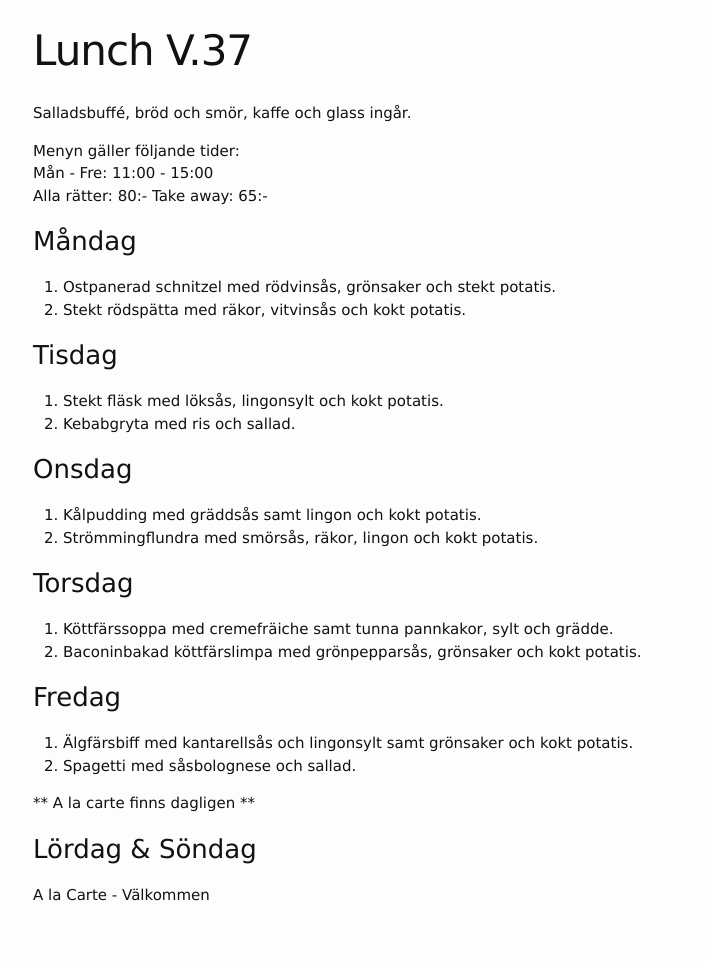
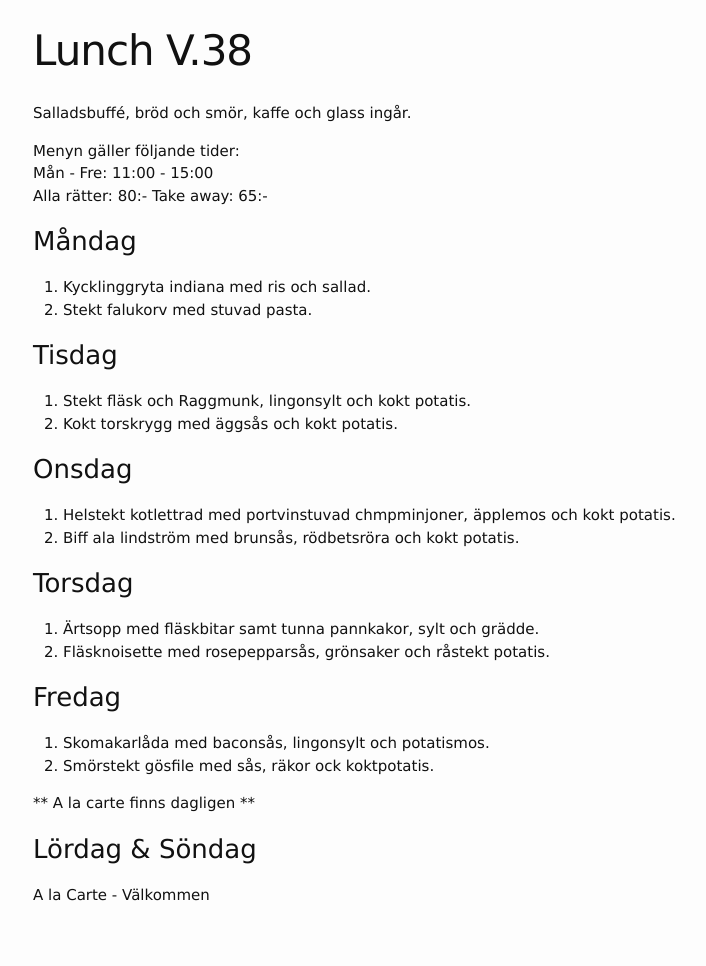
Before and after one commit to FarInn62/farinn62.github.io, a Jekyll site: the page built from lunch.md, in a window 1280 px wide. Shown: the whole page, without its empty margins (237-943 px from the left). Built offline with Jekyll 4.4.1, drawn with Linux system fonts in a browser that asks for light colours.

Commit message:
Update lunch.md

```diff
--- a/lunch.md
+++ b/lunch.md
@@ -1,6 +1,6 @@
 ---
 layout: foodmenu
-title: Lunch V.37
+title: Lunch V.38
 permalink: /lunch/
 published: true
 ---
@@ -12,29 +12,29 @@ Alla rätter: 80:- Take away: 65:-
 
 ### Måndag
 
-1. Ostpanerad schnitzel med rödvinsås, grönsaker och stekt potatis.
-2. Stekt rödspätta med räkor, vitvinsås och kokt potatis.
+1. Kycklinggryta indiana med ris och sallad.
+2. Stekt falukorv med stuvad pasta.
 
 ### Tisdag
 
-1. Stekt fläsk med löksås, lingonsylt och kokt potatis.
-2. Kebabgryta med ris och sallad.
+1. Stekt fläsk och Raggmunk, lingonsylt och kokt potatis.
+2. Kokt torskrygg med äggsås och kokt potatis.
 
 
 ### Onsdag
 
-1. Kålpudding med gräddsås samt lingon och kokt potatis.
-2. Strömmingflundra med smörsås, räkor, lingon och kokt potatis.
+1. Helstekt kotlettrad med portvinstuvad chmpminjoner, äpplemos och kokt potatis.
+2. Biff ala lindström med brunsås, rödbetsröra och kokt potatis.
 
 ### Torsdag
 
-1. Köttfärssoppa med cremefräiche samt tunna pannkakor, sylt och grädde.
-2. Baconinbakad köttfärslimpa med grönpepparsås, grönsaker och kokt potatis.
+1. Ärtsopp med fläskbitar samt tunna pannkakor, sylt och grädde.
+2. Fläsknoisette med rosepepparsås, grönsaker och råstekt potatis.
 
 ### Fredag
 
-1. Älgfärsbiff med kantarellsås och lingonsylt samt grönsaker och kokt potatis.
-2. Spagetti med såsbolognese och sallad.
+1. Skomakarlåda med baconsås, lingonsylt och potatismos.
+2. Smörstekt gösfile med sås, räkor ock koktpotatis.
 
 ** A la carte finns dagligen **
 
```
